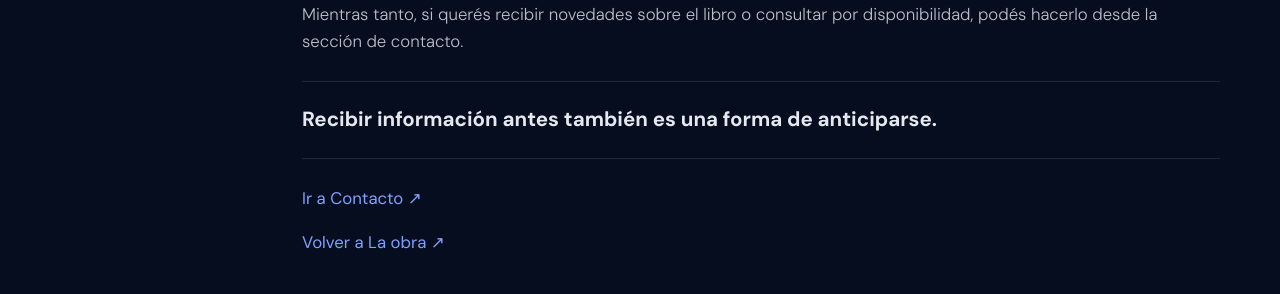
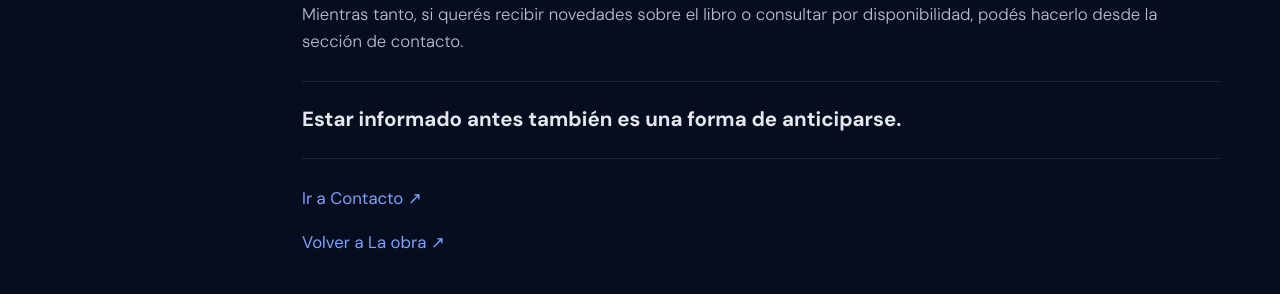
Before and after one commit to danielsasia/sbr-site, an MkDocs documentation site: the page built from docs/libro/conseguir.md, in a window 1280 px wide and 900 px high, scrolled down 605 px. Shown: the part 575-869 px from the top of the window. Built offline with MkDocs 1.6.1 and Material for MkDocs 9.7.7, drawn with Linux system fonts in a browser that asks for light colours; some web fonts are replaced.

Commit message:
Update conseguir.md

```diff
--- a/docs/libro/conseguir.md
+++ b/docs/libro/conseguir.md
@@ -43,7 +43,7 @@ Mientras tanto, si querés recibir novedades sobre el libro o consultar por disp
 
 ---
 
-<span class="hero-closing">Recibir información antes también es una forma de anticiparse.</span>
+<span class="hero-closing">Estar informado antes también es una forma de anticiparse.</span>
 
 ---
 
```
